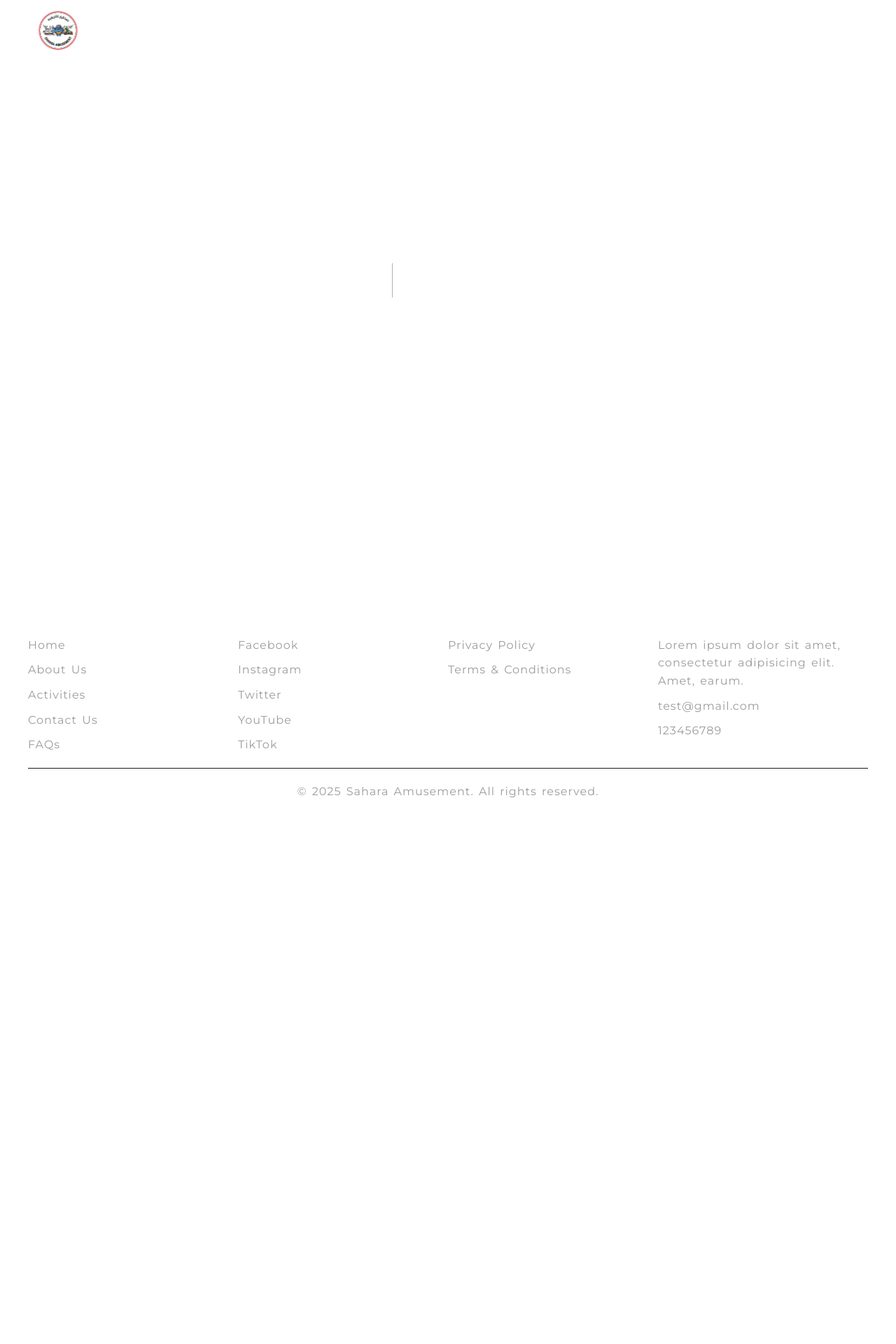
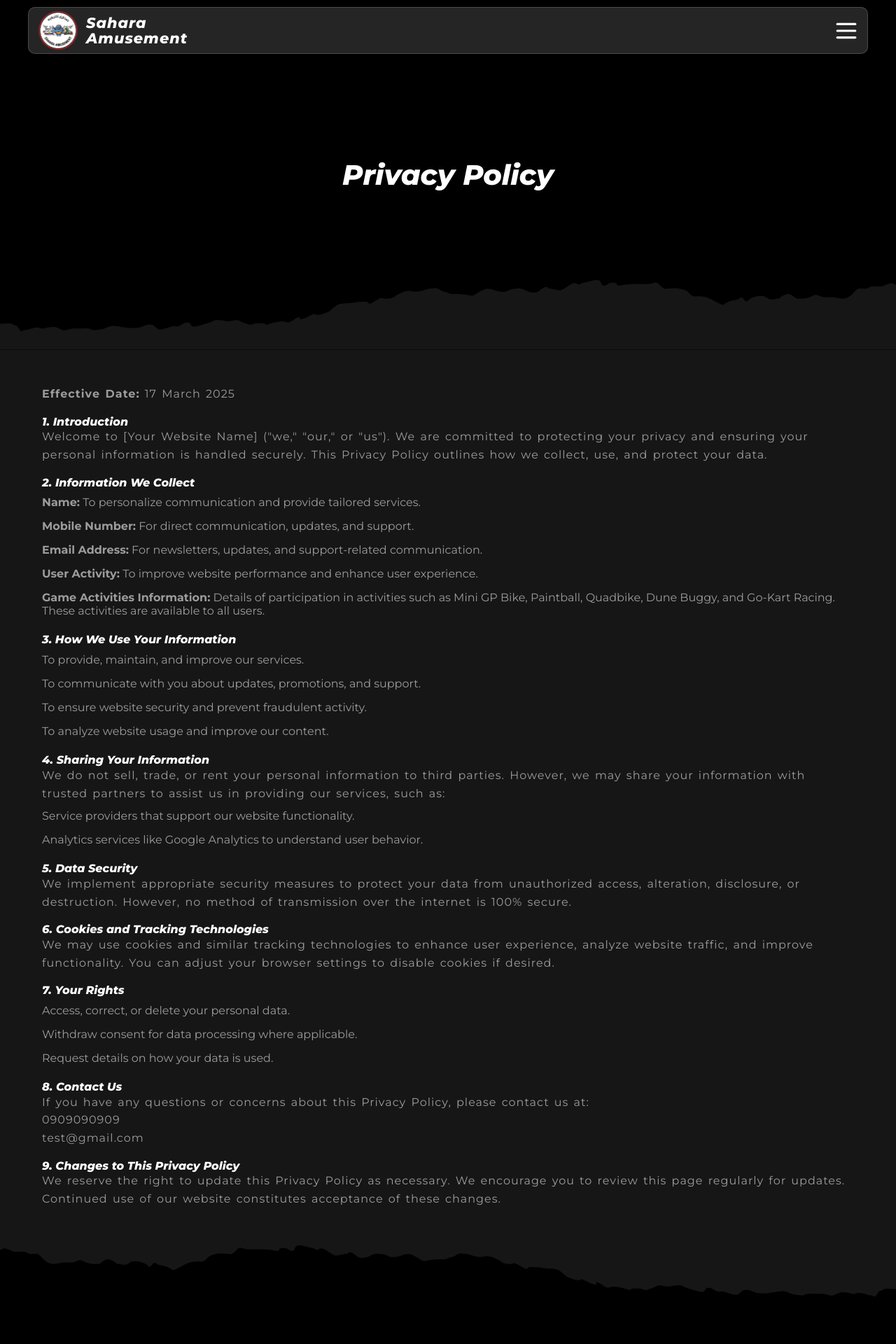
Before and after one commit to alex2922/sahara2, a Next.js app: page /privacy_policy in a window 1280 px wide. Before the commit this address had no page. Shown: the top 1920 px of the page at 70% size. Before the commit the page ends 1163 px from the top, so only its background shows below. Built offline with nearby package versions, Linux system fonts and the light colour scheme.

Commit message:
privacy policy and term conditions

```diff
--- a/src/app/(component)/footer/Footer.js
+++ b/src/app/(component)/footer/Footer.js
@@ -35,8 +35,8 @@ const Footer = () => {
             <h3>Legal</h3>
 
             <div className="links">
-              <Link href="/">Privacy Policy</Link>
-              <Link href="/">Terms & Conditions</Link>
+              <Link href="/privacy_policy">Privacy Policy</Link>
+              <Link href="/term_conditions">Terms & Conditions</Link>
             </div>
           </div>
 
--- a/src/app/page.js
+++ b/src/app/page.js
@@ -31,6 +31,7 @@ export default function Home() {
         <FAQ />
       </div>
       <BlackBorder flip={true} margin={"-96px"} />
+
     </>
   );
 }
--- /dev/null
+++ b/src/app/privacy_policy/page.js
@@ -0,0 +1,121 @@
+import BlackBorder from "../(component)/border/BlackBorder";
+import GreyBorder from "../(component)/border/GreyBorder";
+import "./privacy.scss";
+
+const page = () => {
+  return (
+    <>
+      <div className="privacy parent">
+        <div className="privacy-container container">
+          <h1>Privacy Policy</h1>
+        </div>
+      </div>
+
+      <GreyBorder margin={"-100px"} />
+
+      <div className="privacy1 parent">
+        <div className="privacy-container1 container">
+          <p>
+            <strong>Effective Date:</strong> 17 March 2025
+          </p>
+          <br></br>
+          <h2>1. Introduction</h2>
+          <p>{`Welcome to [Your Website Name] ("we," "our," or "us"). We are committed to protecting your privacy and ensuring your personal information is handled securely. This Privacy Policy outlines how we collect, use, and protect your data.`}</p>
+          <br></br>
+          <h2>2. Information We Collect</h2>
+          <ul>
+            <li>
+              <strong>Name:</strong> To personalize communication and provide
+              tailored services.
+            </li>
+            <li>
+              <strong>Mobile Number:</strong> For direct communication, updates,
+              and support.
+            </li>
+            <li>
+              <strong>Email Address:</strong> For newsletters, updates, and
+              support-related communication.
+            </li>
+            <li>
+              <strong>User Activity:</strong> To improve website performance and
+              enhance user experience.
+            </li>
+            <li>
+              <strong>Game Activities Information:</strong> Details of
+              participation in activities such as Mini GP Bike, Paintball,
+              Quadbike, Dune Buggy, and Go-Kart Racing. These activities are
+              available to all users.
+            </li>
+          </ul>
+          <br></br>
+          <h2>3. How We Use Your Information</h2>
+          <ul>
+            <li>To provide, maintain, and improve our services.</li>
+            <li>
+              To communicate with you about updates, promotions, and support.
+            </li>
+            <li>To ensure website security and prevent fraudulent activity.</li>
+            <li>To analyze website usage and improve our content.</li>
+          </ul>
+          <br></br>
+          <h2>4. Sharing Your Information</h2>
+          <p>
+            We do not sell, trade, or rent your personal information to third
+            parties. However, we may share your information with trusted
+            partners to assist us in providing our services, such as:
+          </p>
+          <ul>
+            <li>Service providers that support our website functionality.</li>
+            <li>
+              Analytics services like Google Analytics to understand user
+              behavior.
+            </li>
+          </ul>
+          <br></br>
+          <h2>5. Data Security</h2>
+          <p>
+            We implement appropriate security measures to protect your data from
+            unauthorized access, alteration, disclosure, or destruction.
+            However, no method of transmission over the internet is 100% secure.
+          </p>
+          <br></br>
+          <h2>6. Cookies and Tracking Technologies</h2>
+          <p>
+            We may use cookies and similar tracking technologies to enhance user
+            experience, analyze website traffic, and improve functionality. You
+            can adjust your browser settings to disable cookies if desired.
+          </p>
+          <br></br>
+          <h2>7. Your Rights</h2>
+          <ul>
+            <li>Access, correct, or delete your personal data.</li>
+            <li>Withdraw consent for data processing where applicable.</li>
+            <li>Request details on how your data is used.</li>
+          </ul>
+          <br></br>
+          <h2>8. Contact Us</h2>
+          <p>
+            If you have any questions or concerns about this Privacy Policy,
+            please contact us at:
+          </p>
+          <p>
+            <a href="#">0909090909</a>
+          </p>
+          <p>
+            <a href="#">test@gmail.com</a>
+          </p>
+          <br></br>
+          <h2>9. Changes to This Privacy Policy</h2>
+          <p>
+            We reserve the right to update this Privacy Policy as necessary. We
+            encourage you to review this page regularly for updates. Continued
+            use of our website constitutes acceptance of these changes.
+          </p>
+        </div>
+      </div>
+      <BlackBorder flip={true} margin={"-96px"} />
+    </>
+  );
+};
+
+export default page;
--- /dev/null
+++ b/src/app/privacy_policy/privacy.scss
@@ -0,0 +1,33 @@
+.privacy{
+    padding: 0px 20px;
+//   background: var(--grey);
+  height: 500px;
+  .privacy-container{
+    display: flex;
+
+    flex-direction: column;
+    gap: 20px;
+    align-items: center;
+    justify-content: center;
+
+    h1 {
+      width: 100% !important;
+      text-align: center;
+      font-size: 2.5rem;
+    }
+  }
+}
+.privacy1{
+    display: flex;
+    padding:0px 0px 50px 0px;
+      background: var(--grey);
+    .privacy-container1{
+        display: flex;
+        flex-direction: column;
+        padding: 50px 20px 100PX 20PX;
+        ul li{
+            padding:10px 0px 5px 0px;
+            list-style-type: none;
+        }
+    }
+}
```
Also changed, not shown: src/app/term_conditions/page.js (added, +93 -0 lines), src/app/term_conditions/term.scss (added, +32 -0 lines). Lines whose indentation alone changed are shown as unchanged.
